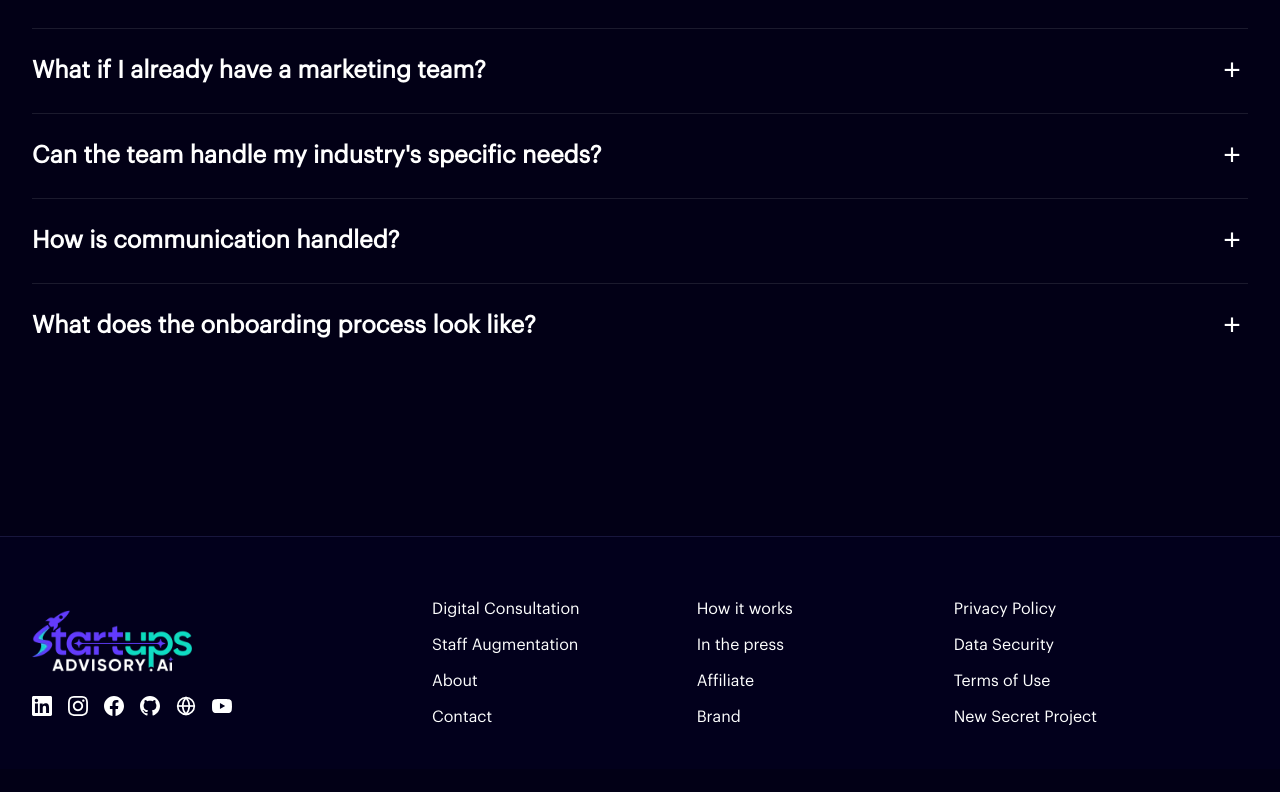
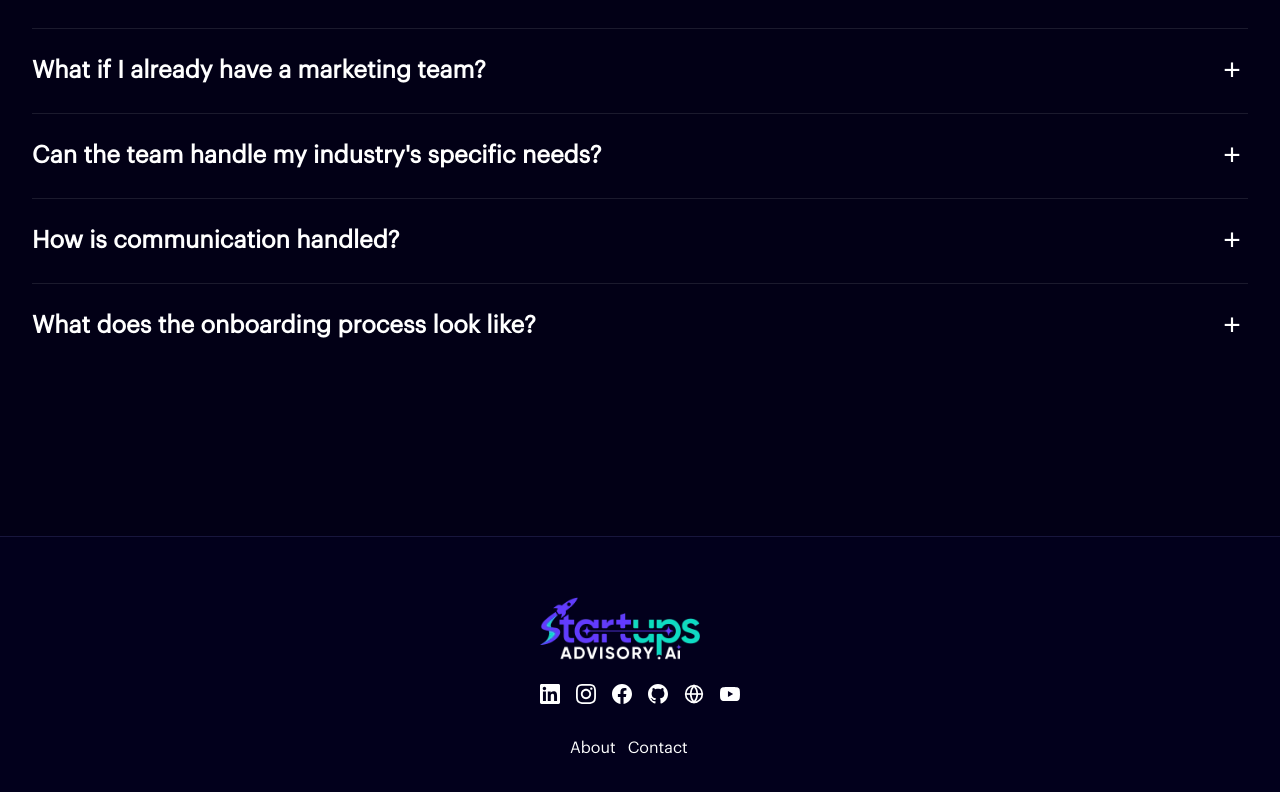
Before and after one commit to mdhasnainhanif/startups-new-web, a Next.js app: page /homenew in a window 1280 px wide. Shown: the part 3584-4376 px from the top of the page. Before the commit the page ends 4353 px from the top, so only its background shows below. Built offline with nearby package versions, Linux system fonts and the light colour scheme.

Commit message:
set footer

```diff
--- a/public/assets/css/casestudytwo.css
+++ b/public/assets/css/casestudytwo.css
@@ -64,7 +64,7 @@
   line-height: 1.2;
 }
 div.scrollerItem {
-  border-radius: 25px !important;
+  border-radius: 0.525rem;
   padding: 0 !important;
 }
 .scrollerItem {
--- a/src/app/components/Footer/Footer.module.css
+++ b/src/app/components/Footer/Footer.module.css
@@ -1,15 +1,16 @@
 .footer {
   background: #02001c;
-  padding: 60px 0 40px;
+  padding: 60px 0;
   border-top: 1px solid rgba(78, 73, 137, 0.3);
 }
 
 .footerContent {
-  display: flex;
+  flex-wrap: wrap;
   justify-content: center;
   align-items: center;
-  gap: 200px;
-  flex-wrap: wrap;
+  gap: 2rem;
+  display: flex;
+  flex-direction: column;
 }
 
 .leftSection {
@@ -80,7 +81,7 @@
 
 .linkColumn {
   display: flex;
-  flex-direction: column;
+  /* flex-direction: column; */
   gap: 12px;
   min-width: 140px;
 }
@@ -168,4 +169,17 @@
     width: 100%;
     min-width: auto;
   }
+  .linkColumn {
+    flex-direction: column;
+  }
+  .logoContainer img{
+    display: block;
+    margin: 0 auto;
+  }
+  .socialIcons{
+    justify-content: center;
+  }
+  .footerLink{
+    text-align: center;
+  }
 }
--- a/src/app/components/Footer/Footer.tsx
+++ b/src/app/components/Footer/Footer.tsx
@@ -112,7 +112,7 @@ export default function Footer() {
             </div>
 
             {/* Column 2 */}
-            <div className={styles.linkColumn}>
+            {/* <div className={styles.linkColumn}>
               {FOOTER_LINKS.column2.map((link, index) => (
                 <a
                   key={index}
@@ -122,10 +122,10 @@ export default function Footer() {
                   {link.label}
                 </a>
               ))}
-            </div>
+            </div> */}
 
             {/* Column 3 */}
-            <div className={styles.linkColumn}>
+            {/* <div className={styles.linkColumn}>
               {FOOTER_LINKS.column3.map((link, index) => (
                 <a
                   key={index}
@@ -135,7 +135,7 @@ export default function Footer() {
                   {link.label}
                 </a>
               ))}
-            </div>
+            </div> */}
           </div>
         </div>
       </Container>
--- a/src/app/components/Header.tsx
+++ b/src/app/components/Header.tsx
@@ -68,7 +68,7 @@ export default function Header() {
       >
         <Container maxWidth="xl" className="px-0">
           <nav
-            className="flex items-center justify-between w-full rounded-2xl px-4 md:px-6 py-4 bg-[#02001c] backdrop-blur-md shadow-xl border border-[#4e4989] relative"
+            className="flex items-center justify-between w-full rounded-xl md:rounded-2xl px-4 md:px-6 py-4 bg-[#02001c] backdrop-blur-md shadow-xl border border-[#4e4989] relative"
             style={{ minHeight: "64px" }}
           >
             <div className="flex items-center gap-2">
--- a/src/app/constants.ts
+++ b/src/app/constants.ts
@@ -37,22 +37,22 @@ export {
 
 export const FOOTER_LINKS = {
   column1: [
-    { label: "Digital Consultation", href: "/digital-consultation" },
-    { label: "Staff Augmentation", href: "/staff-augmentation" },
+    // { label: "Digital Consultation", href: "/digital-consultation" },
+    // { label: "Staff Augmentation", href: "/staff-augmentation" },
     { label: "About", href: "/about-us" },
     { label: "Contact", href: "/contact-us" },
   ],
   column2: [
-    { label: "How it works", href: "/how-it-works" },
-    { label: "In the press", href: "/press" },
-    { label: "Affiliate", href: "/affiliate" },
-    { label: "Brand", href: "/brand" },
+    // { label: "How it works", href: "/how-it-works" },
+    // { label: "In the press", href: "/press" },
+    // { label: "Affiliate", href: "/affiliate" },
+    // { label: "Brand", href: "/brand" },
   ],
   column3: [
-    { label: "Privacy Policy", href: "/privacy-policy" },
-    { label: "Data Security", href: "/data-security" },
-    { label: "Terms of Use", href: "/terms-of-use" },
-    { label: "New Secret Project", href: "/secret-project" },
+    // { label: "Privacy Policy", href: "/privacy-policy" },
+    // { label: "Data Security", href: "/data-security" },
+    // { label: "Terms of Use", href: "/terms-of-use" },
+    // { label: "New Secret Project", href: "/secret-project" },
   ],
 };
 
--- a/src/app/globals.css
+++ b/src/app/globals.css
@@ -186,6 +186,12 @@ h2.headingSize {
   .pt100.contactMain{
     padding-top: 1.25rem;
   }
+  .caseImg{
+    display: none;
+  }
+  div.scrollerItem{
+    border-radius: 0.5rem !important;
+  }
 }
 
 .pt100{
```
